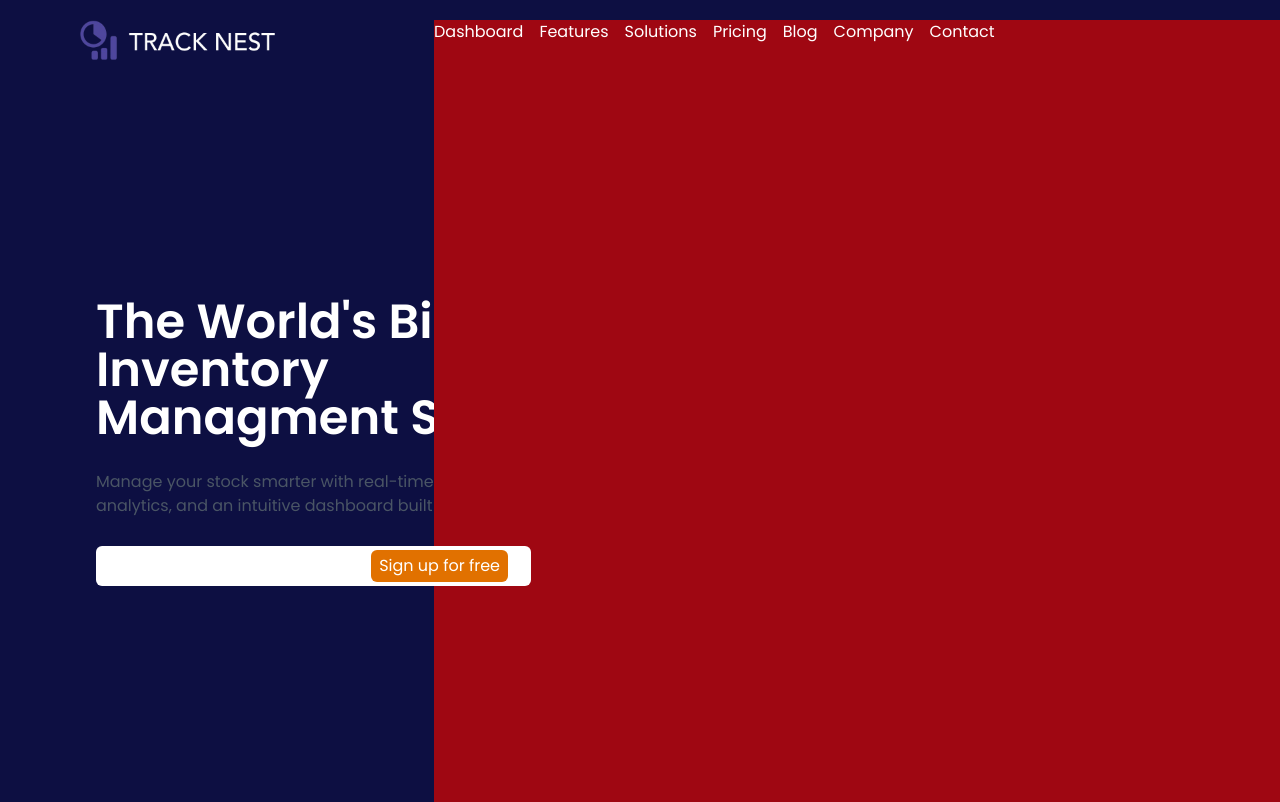
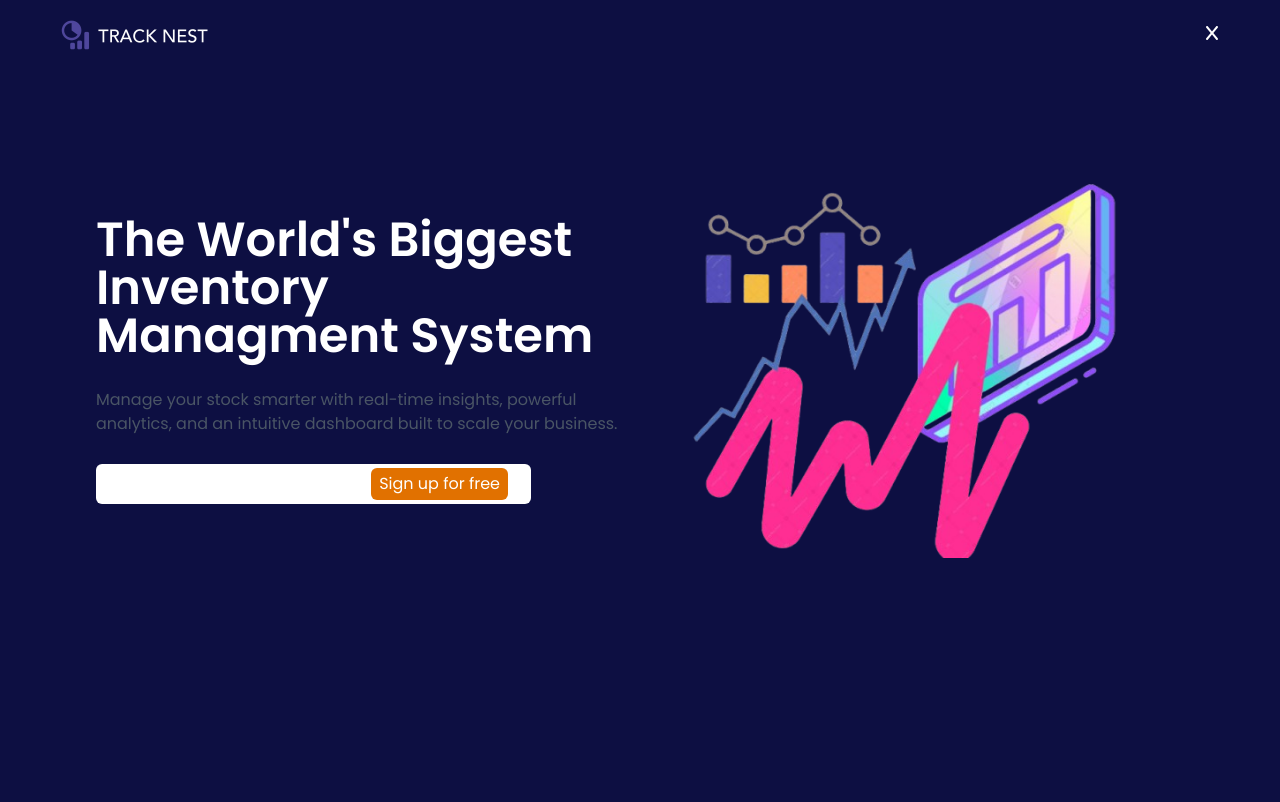
Before and after one commit to dani-dina/stocktrack-nextjs, a Next.js app: page / in a window 1280 px wide. Built offline with nearby package versions, Linux system fonts and the light colour scheme.

Commit message:
Navigation

```diff
--- a/components/Navigation.tsx
+++ b/components/Navigation.tsx
@@ -1,72 +1,30 @@
-'use client'
-
-import { FiMenu, FiX } from 'react-icons/fi';
+import Link from 'next/link';
 import Image from 'next/image';
-import { navLinks } from '../constants';
-import Link from 'next/link';
 import Button from './Button';
-import { useState } from 'react';
-import { set } from 'zod';
+import { FaX } from 'react-icons/fa6';
 
 const Navigation : React.FC = () =>{
-  const [toggle,setToggle] = useState(false);
-
-  const handleMenu = () => {
-    if(toggle){
-      setToggle(!toggle)
-      console.log(!toggle)
-    }else{
-      setToggle(!toggle);
-      console.log(!toggle);
-    }
-  }
-
   return (
-    <div className='w-full'>
-      <div className='w-full my-4 flex items-center justify-around'>
-        {/* Logo section */}
+    <div className='fixed top-0 left-0 w-full'>
+      <div className='flex items-center justify-between mx-15 my-5'>
         <Link
           href={'/'}
         >
           <Image
-          src={'/logo.png'}
-          width={200}
-          height={70}
-          alt='Logo'
-        />
+            src={'/logo.png'}
+            width={150}
+            height={60}
+            alt='LOGO'
+          />
         </Link>
-        {/* Right side navigations*/}
-        <div className={`${toggle ? 'flex' : 'hidden'} md:flex w-full md:w-3/5 items-center justify-between`}>
-          <nav className='fixed top-5 flex flex-col w-full h-full bg-red-800 md:flex-row gap-4'>
-            {
-              navLinks.map((items) =>(
-                <Link
-                  key={items.id}
-                  href={items.href}
-                  className='font-[poppins]'
-                >
-                  {items.label}
-                </Link>
-              ))
-            }
-          </nav>
-          <div className='hidden md:flex gap-2 m-2'>
-            <Button
-              className=''
-              children='Sign in'
-            />
-            <Button
-            className='border-1 border-primary ml-2 py-1 px-4 rounded-md'
-            children={'Log in'}
-            />
+        <nav className=''>
+          <div className=''>
+
           </div>
-        </div>
-        <div className='md:hidden'>
           <Button
-            children={toggle ? <FiX width={30}/> : <FiMenu />}
-            onClick={handleMenu}
+            children={<FaX />}
           />
-        </div>
+        </nav>
       </div>
     </div>
   );
```
Also changed, not shown: components/nav.jsx (added).
